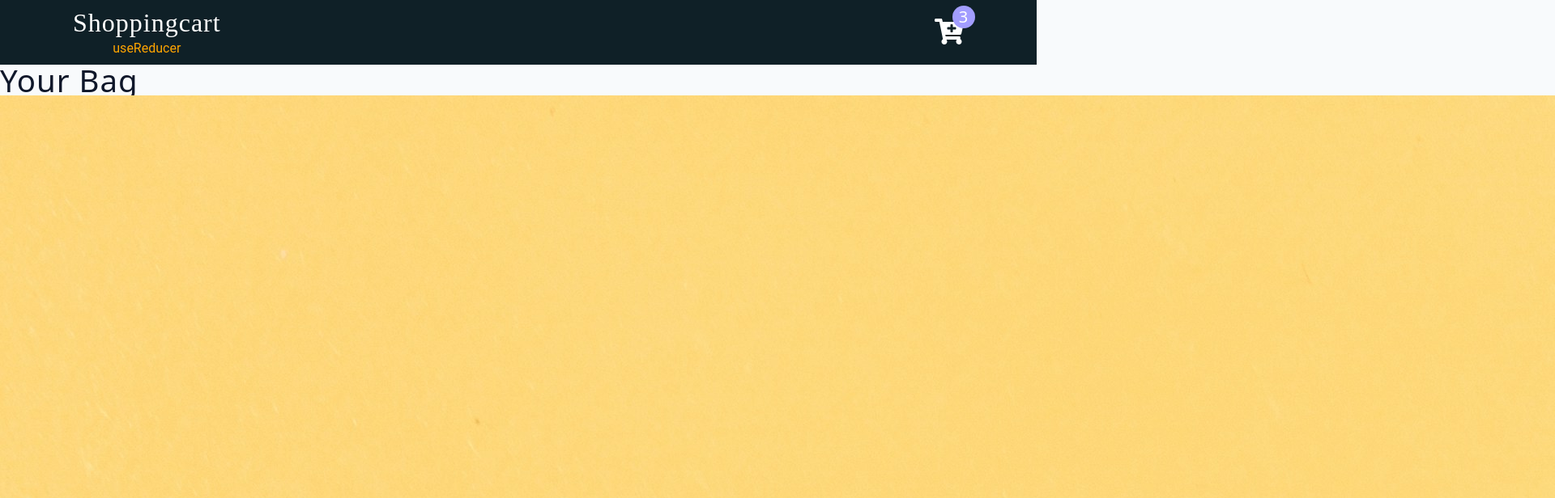
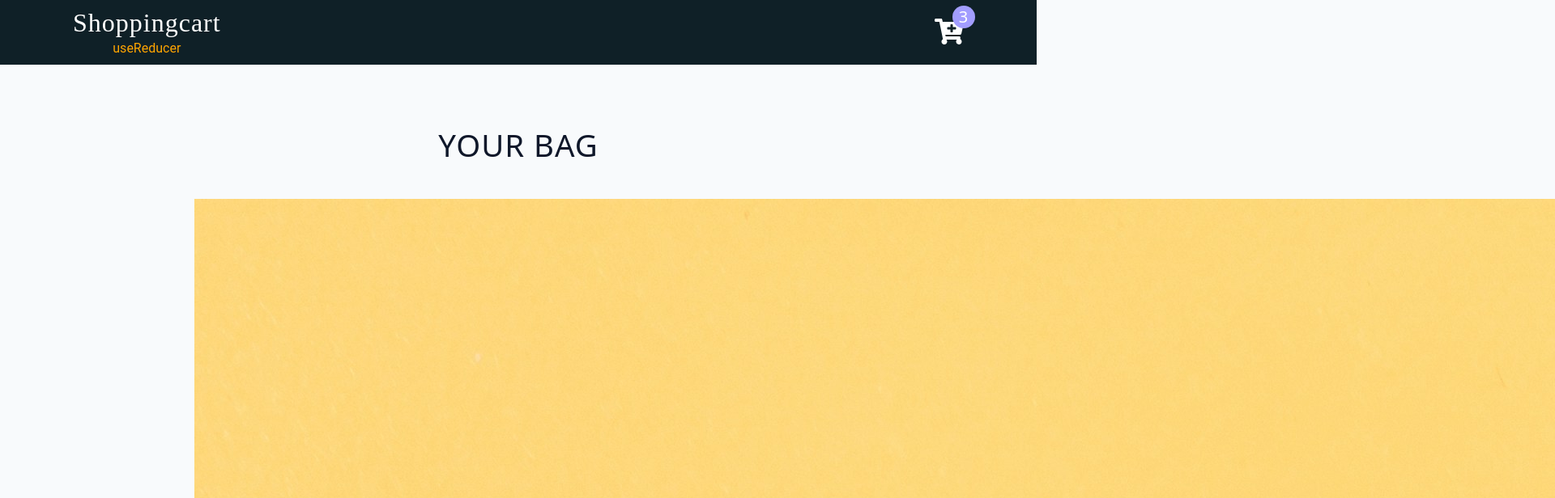
Before and after one commit to Hosea54/-Cart, a React (Vite) app: page / in a window 1280 px wide. Shown: the top 616 px of the page at 81% size, 1920 px wide, since content can reach past the window. Built offline with nearby package versions, Linux system fonts and the light colour scheme.

Commit message:
added cart css

```diff
--- a/src/index.css
+++ b/src/index.css
@@ -201,6 +201,7 @@ nav h4 {
   color: var(--white);
   font-size: 1.25rem;
 }
+/* ===LOGO=== */
 .logo {
   text-align: center;
 }
@@ -219,3 +220,46 @@ nav h4 {
   margin: 0;
   background: none;
 }
+/* ===Cart=== */
+.cart {
+  min-height: calc(100vh-5rem);
+  width: var(--view-width);
+  max-width: 800px;
+  margin: 0 auto;
+  margin-top: 40px;
+  padding: 2.5rem 0;
+}
+.cart h2 {
+  text-transform: uppercase;
+  text-align: center;
+  margin-bottom: 3rem;
+}
+.empty-cart {
+  text-transform: lowercase;
+  color: var(--grey-500);
+  margin-top: 1rem;
+  text-align: center;
+}
+hr {
+  background: var(--grey-300);
+  border-color: transparent;
+  margin-bottom: 1rem;
+  border-width: 1px;
+}
+.cart footer {
+  margin-top: 5rem;
+  text-align: center;
+}
+.cart-total {
+  text-transform: capitalize;
+  display: flex;
+  justify-content: space-between;
+  margin-bottom: 1rem;
+}
+.cart-total span {
+  background: var(--primary-500);
+  display: inline-block;
+  padding: 0.25rem 0.5rem;
+  border-radius: var(--borderRadius);
+  color: var(--white);
+}
```
